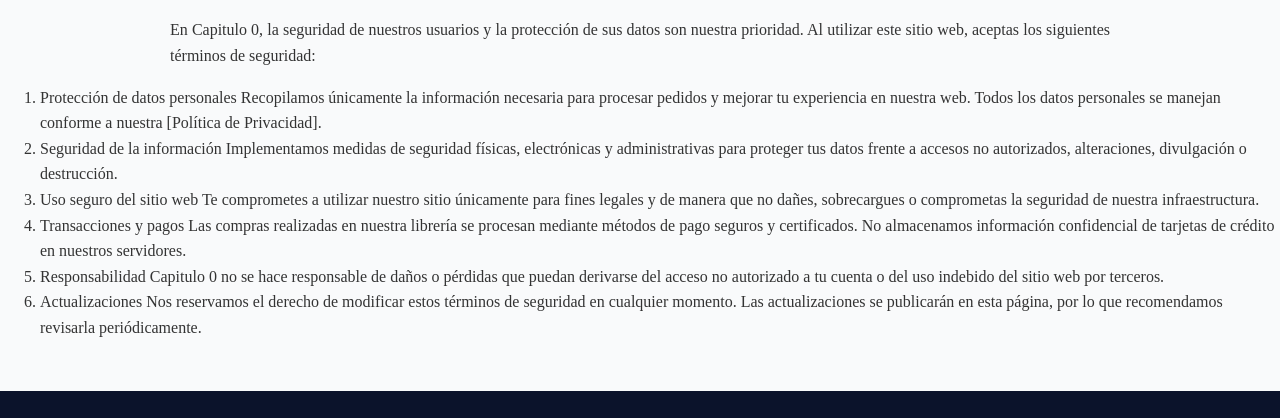
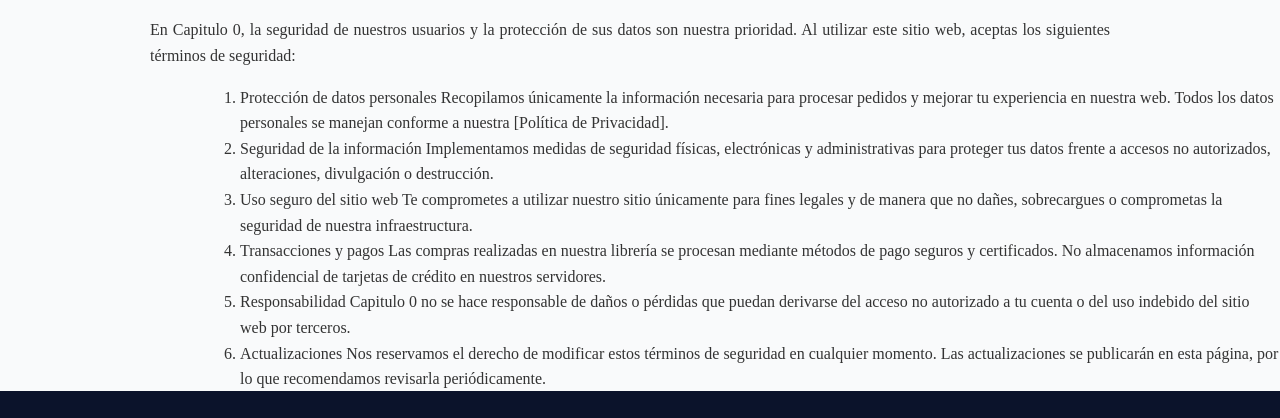
Before and after one commit to acordia231005/Dise-o-de-Interfaces-Web, a plain HTML site: page Practica 2/terminos_de_seguridad.html in a window 1280 px wide. Shown: the part 216-634 px from the top of the page. Drawn offline with Linux system fonts and the light colour scheme.

Commit message:
minimo arreglo

```diff
--- a/Practica 2/politica.css
+++ b/Practica 2/politica.css
@@ -6,6 +6,7 @@ body {
   padding: 0;
   background-color: #f9fafb;
   color: #333;
+
 }
 .navbar {
       display: flex;
@@ -102,8 +103,12 @@ p {
   margin-right: 170px;
   font-family: lora, serif;
   text-align: justify;
+  margin-left: 150px;
 }
 
+li{
+  margin-left: 200px;
+}
 footer {
   background: #0B132B;
   color: #F8F4E3;
```
